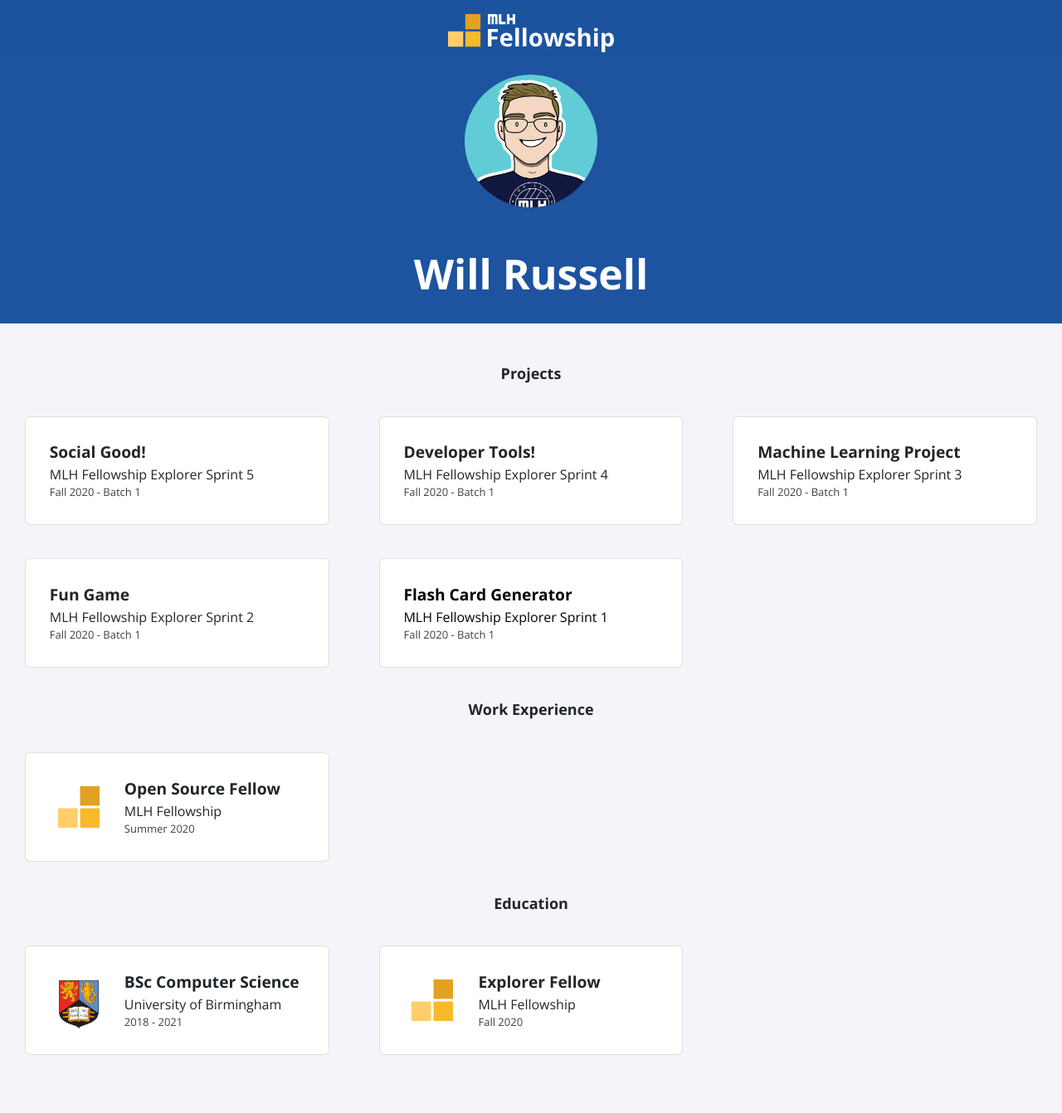
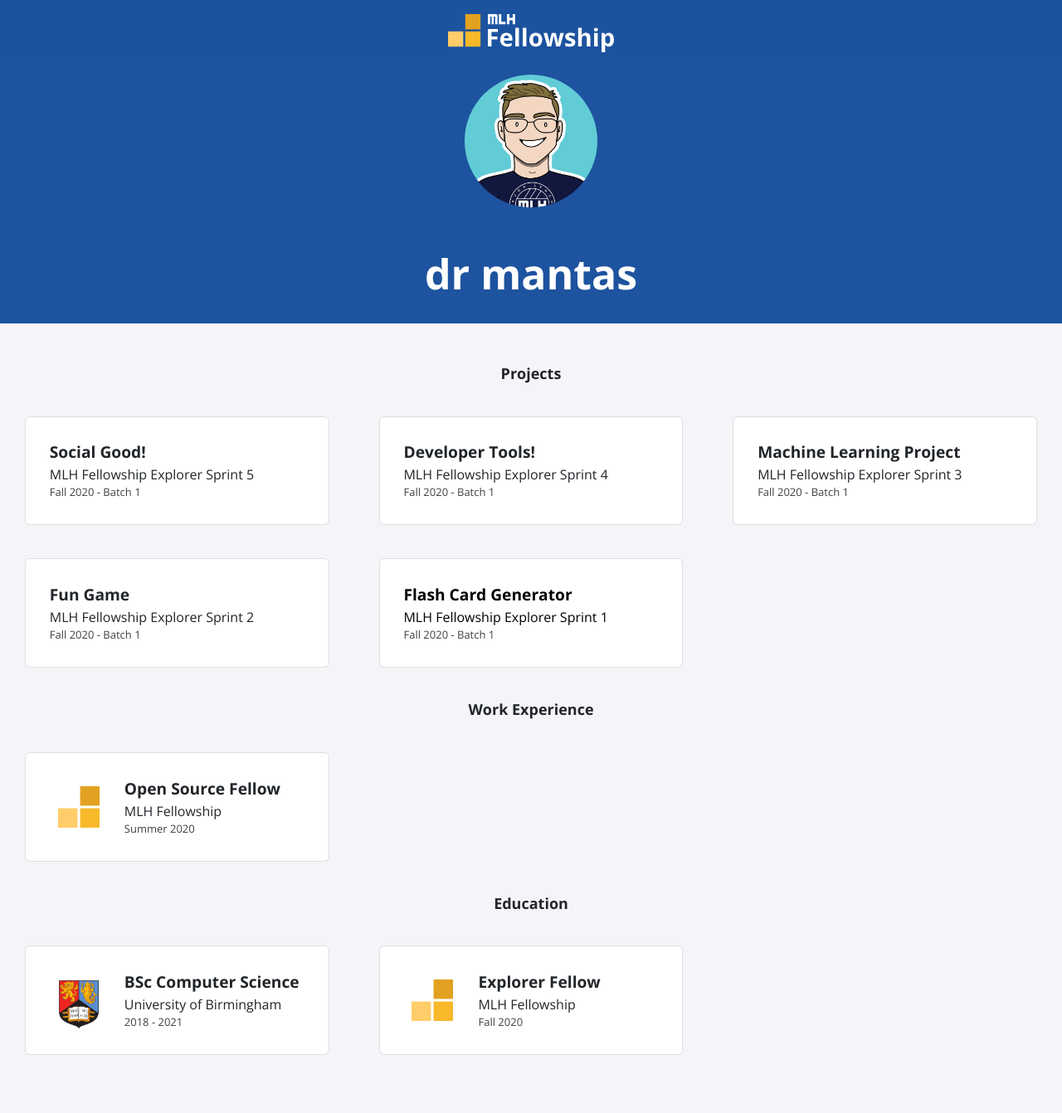
Before and after one commit to DrMantas/me, a Jekyll site: the page built from index.html, in a window 1280 px wide. Shown: the whole page at 83% size. Built offline with Jekyll 4.4.1, drawn with Linux system fonts in a browser that asks for light colours; nearby versions of some CDN libraries.

Commit message:
update _config.yml to contain Mantas data

```diff
--- a/_config.yml
+++ b/_config.yml
@@ -1,11 +1,11 @@
-title: "Will Russell"
-email: fellowship@mlh.io
+title: "dr mantas"
+email: aha@aha.com
 description: >- # this means to ignore newlines until "baseurl:"
   Write an awesome description for your new site here. You can edit this
   line in _config.yml. It will appear in your document head meta (for
   Google search results) and in your feed.xml site description.
 baseurl: "/"
-url: "/portfolio-template"
+url: "https://drmantas.github.io/"
 twitter_username: mlhacks
 github_username:  mlh-fellowship
 
```
